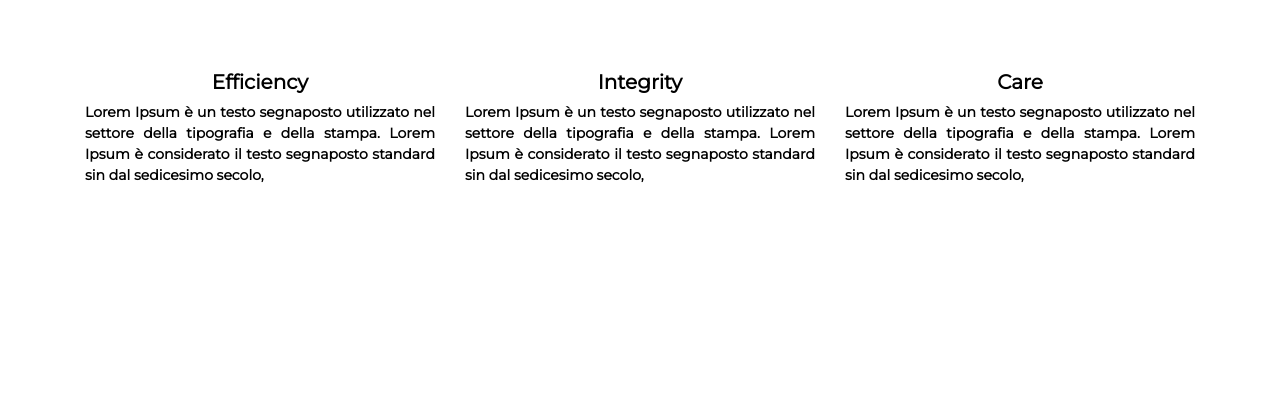
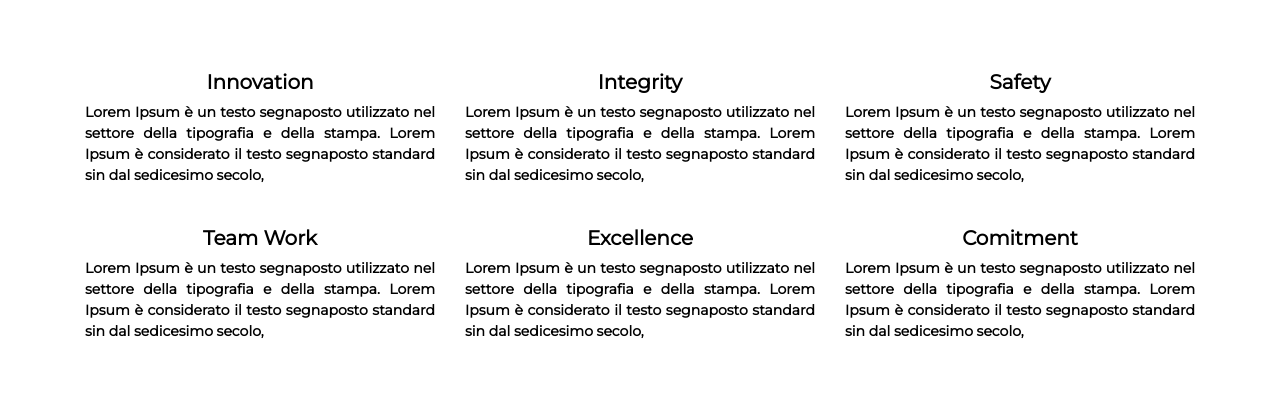
Before and after one commit to irabi01/bofu_website, a React (Create React App) app: page / in a window 1280 px wide. Shown: the part 800-1208 px from the top of the page. Built offline with nearby package versions, Linux system fonts and the light colour scheme.

Commit message:
add anothr row

```diff
--- a/src/components/Home.js
+++ b/src/components/Home.js
@@ -31,7 +31,7 @@ export class Home extends Component {
             <div className="row">
               <div className="col-md-4">
                 <div className="contents">
-                  <h1>Efficiency</h1>
+                  <h1>Innovation</h1>
                   <p>Lorem Ipsum è un testo segnaposto utilizzato nel settore della tipografia e della stampa. Lorem Ipsum è considerato il testo segnaposto standard sin dal sedicesimo secolo,</p>
                 </div>
               </div>
@@ -43,7 +43,28 @@ export class Home extends Component {
               </div>
               <div className="col-md-4">
                 <div className="contents">
-                  <h1>Care</h1>
+                  <h1>Safety</h1>
+                  <p>Lorem Ipsum è un testo segnaposto utilizzato nel settore della tipografia e della stampa. Lorem Ipsum è considerato il testo segnaposto standard sin dal sedicesimo secolo,</p>
+                </div>
+              </div>
+            </div>
+            <br/>
+            <div className="row">
+              <div className="col-md-4">
+                <div className="contents">
+                  <h1>Team Work</h1>
+                  <p>Lorem Ipsum è un testo segnaposto utilizzato nel settore della tipografia e della stampa. Lorem Ipsum è considerato il testo segnaposto standard sin dal sedicesimo secolo,</p>
+                </div>
+              </div>
+              <div className="col-md-4">
+                <div className="contents">
+                  <h1>Excellence</h1>
+                  <p>Lorem Ipsum è un testo segnaposto utilizzato nel settore della tipografia e della stampa. Lorem Ipsum è considerato il testo segnaposto standard sin dal sedicesimo secolo,</p>
+                </div>
+              </div>
+              <div className="col-md-4">
+                <div className="contents">
+                  <h1>Comitment</h1>
                   <p>Lorem Ipsum è un testo segnaposto utilizzato nel settore della tipografia e della stampa. Lorem Ipsum è considerato il testo segnaposto standard sin dal sedicesimo secolo,</p>
                 </div>
               </div>
```
